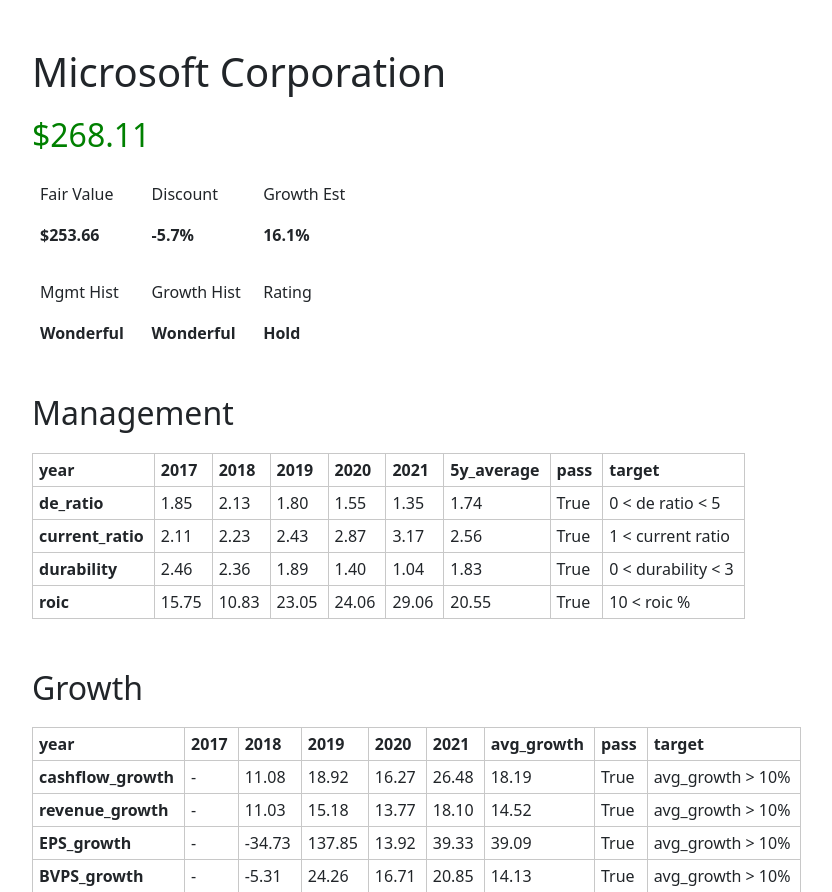
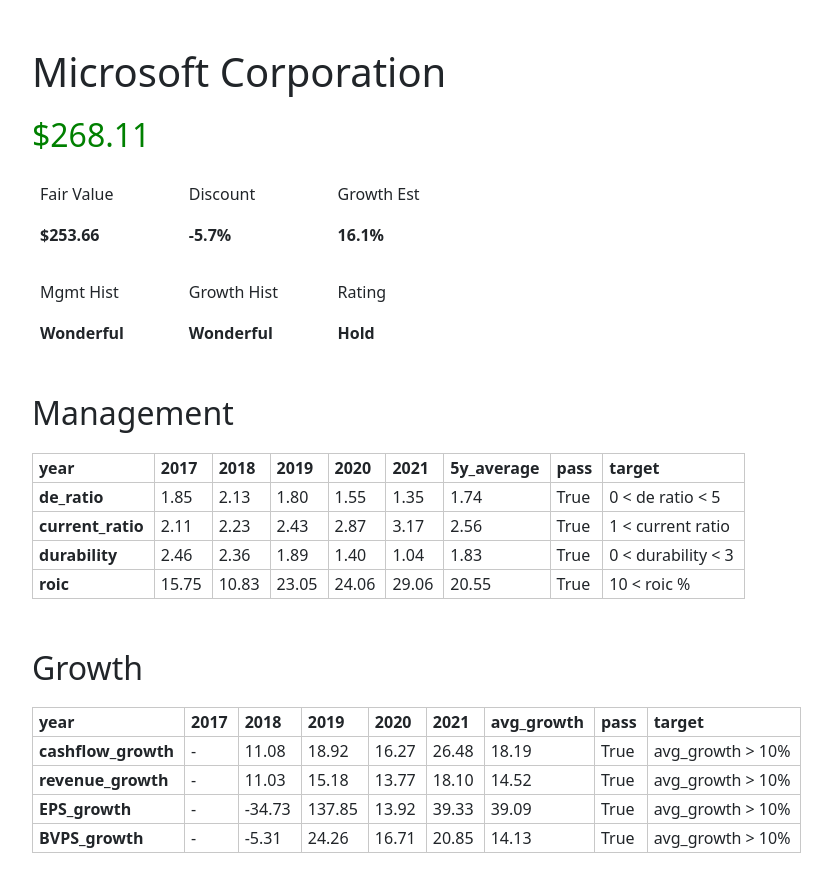
Before and after one commit to erwsmith/value_investing, a Flask app: page /evaluatedFormatTesting in a window 1280 px wide. Shown: the part 76-968 px from the top of the page, without its empty margins (50-882 px from the left). Run offline with Flask 2, Linux system fonts and the light colour scheme; a user stored in the database is signed in; some libraries are stand-ins or nearby versions.

Commit message:
adjusting table formatting

```diff
--- a/static/styles.css
+++ b/static/styles.css
@@ -68,6 +68,11 @@ blockquote {
     quotes: "\201C""\201D""\2018""\2019";
 }
 
+.table {
+    border: 0px solid white;
+    width: 40% !important;
+}
+
 table.dataframe, .dataframe th, .dataframe td {
     border: 1px solid #C8C8C8;
     border-bottom: 1px solid #C8C8C8;
@@ -75,20 +80,12 @@ table.dataframe, .dataframe th, .dataframe td {
     text-align:left;
     padding-left: 6px;
     padding-right: 10px;
-    padding-top: 4px;
-    padding-bottom: 4px;
+    padding-top: 2px;
+    padding-bottom: 2px;
     margin-bottom: 50px;
     font-size: 1em;
+    /* width: 60% */
   }
-
-.table {
-    border: 0px solid white;
-    width: 30% !important;
-    padding-left: 6px;
-    padding-right: 10px;
-    padding-top: 4px;
-    padding-bottom: 4px;
-}
 
 div#loading {
     margin: auto;
```
